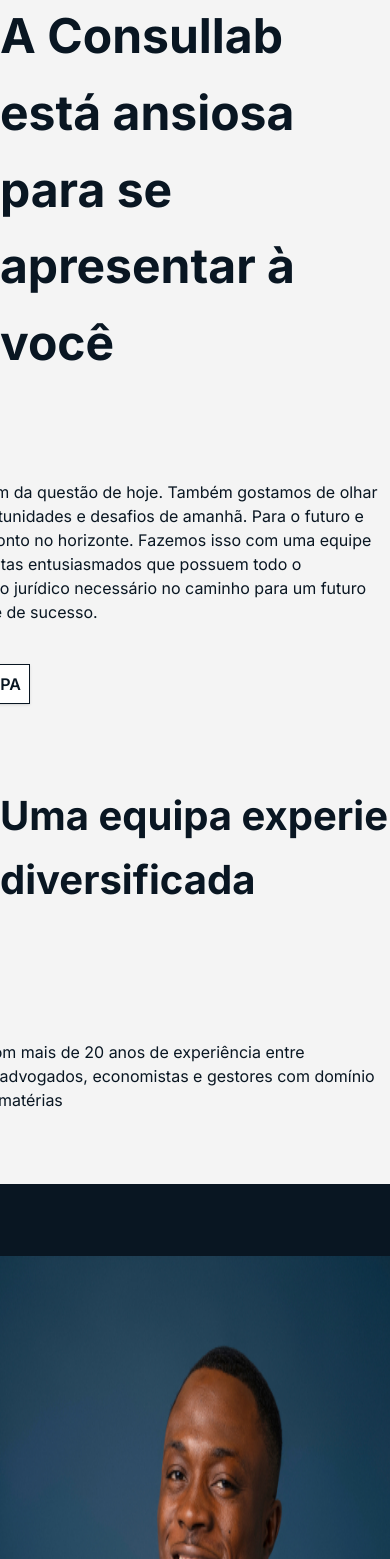
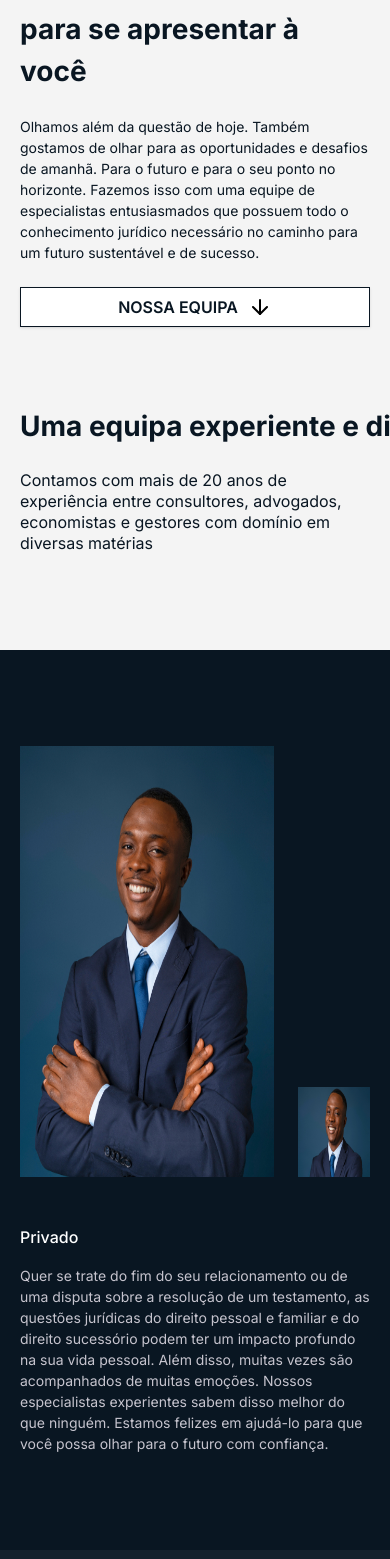
Before and after one commit to Saga-Tech-Service/consullab, a Next.js app in the folder consullab/: page /equipa in a window 390 px wide. Shown: the part 249-1808 px from the top of the page. Built offline with nearby package versions, Linux system fonts and the light colour scheme.

Commit message:
add: added team responsive page

```diff
--- a/consullab/src/app/equipa/page.tsx
+++ b/consullab/src/app/equipa/page.tsx
@@ -10,42 +10,51 @@
 const Servico = () => {
     return (
         <main className="w-full flex flex-col">
-            <section className="w-full mx-auto max-w-max-width-consullab flex flex-col">
-                <h1 className="mt-24 text-[#091622] text-5xl font-bold leading-[76.80px]">
+            <section className="containerConssulab flex flex-col">
+                <h1 className="mt-10 md:mt-24 text-[#091622] text-[28px] md:text-5xl font-bold leading-[39.20px md:leading-[76.80px]">
                     A Consullab está ansiosa <br /> para se apresentar à você
                 </h1>
-                <div className="flex flex-col  self-end mt-[98px]">
-                    <p className=" w-[488px] text-[#091622] text-base font-normal  leading-normal">
+
+                <div className="flex flex-col  md:self-end mt-6 md:mt-[98px]">
+                    <p className="w-full md:w-[488px] text-[#091622] text-sm md:text-base font-normal  leading-[21px] md:leading-normal">
                         Olhamos além da questão de hoje. Também gostamos de olhar para as
                         oportunidades e desafios de amanhã. Para o futuro e para o seu ponto
                         no horizonte. Fazemos isso com uma equipe de especialistas
                         entusiasmados que possuem todo o conhecimento jurídico necessário no
                         caminho para um futuro sustentável e de sucesso.
                     </p>
-                    <Button className="mt-10 bg-white w-32 rounded-none h-10 px-4 py-2 border border-[#091622] justify-center items-center gap-2.5 inline-flex">
-                        <div id="nossa" className=" text-[#091622] text-base font-semibold leading-normal">
+                    <Button className="mt-6 md:mt-10 bg-white w-full md:w-32 rounded-none h-10 px-4 py-2 border border-[#091622] justify-center items-center gap-2.5 inline-flex">
+                        <div
+                            id="nossa"
+                            className=" text-[#091622] text-base font-semibold leading-normal"
+                        >
                             NOSSA EQUIPA
                         </div>
                         <FiArrowUp className="w-6 h-6 relative rotate-180 text-black" />
                     </Button>
                 </div>
-                <span className="mt-20 w-[696px] text-[#091622] text-[40px] font-bold  leading-[64px]">
+
+                <h2 className="mt-20 w-[696px] text-[#091622] text-[28px] md:text-[40px] font-bold  md:leading-[64px] leading-[39.20px]">
                     Uma equipa experiente e diversificada
-                </span>
-                <p className="mt-32 self-end w-[488px] text-[#091622] text-base font-normal leading-normal">
+                </h2>
+                <p className="mt-6 md:mt-32 md:self-end md:w-[488px] text-[#091622] text-base md:text-base font-normal leading-[21px] md:leading-normal">
                     Contamos com mais de 20 anos de experiência entre consultores,
                     advogados, economistas e gestores com domínio em diversas matérias
                 </p>
             </section>
-            <section className="w-full h-[738px] bg-[#091622] py-[72px] mt-[72px] ">
-                <div className="w-full mx-auto max-w-max-width-consullab flex justify-between">
+            <section className="w-full bg-[#091622] py-[72px] mt-[72px] ">
+                <div className="containerConssulab flex justify-between gap-x-6">
                     <div className="flex gap-8 ">
-                        <Image src={TeamConsullab} alt="Equipa consullab" className="" />
-                        <div className="w-96 self-end">
-                            <div className="text-white text-base font-medium leading-normal">
+                        <Image
+                            src={TeamConsullab}
+                            alt="Equipa consullab"
+                            className="h-[431px] md:h-[594px]"
+                        />
+                        <div className="w-96 self-end hidden lg:grid">
+                            <p className="text-white text-base font-medium leading-normal">
                                 Privado
-                            </div>
-                            <span className="text-[#c6c4ce] text-base font-normal leading-normal ">
+                            </p>
+                            <p className="text-[#c6c4ce] text-sm lg:text-base font-normal leading-normal ">
                                 Quer se trate do fim do seu relacionamento ou de uma disputa
                                 sobre a resolução de um testamento, as questões jurídicas do
                                 direito pessoal e familiar e do direito sucessório podem ter um
@@ -54,47 +63,75 @@
                                 experientes sabem disso melhor do que ninguém. Estamos felizes
                                 em ajudá-lo para que você possa olhar para o futuro com
                                 confiança.
-                            </span>
+                            </p>
                         </div>
                     </div>
                     <Image
                         src={TeamShortFig}
                         alt="Equipa consullab"
-                        className="self-start"
+                        className="self-end lg:self-start h-[90px] md:h-[180px] w-[72px] md:w-[280px]"
                     />
+                </div>
+                <div className="containerConssulab lg:hidden flex flex-col gap-4 ">
+                    <p className="text-white text-base font-medium leading-normal">
+                        Privado
+                    </p>
+                    <p className="text-[#c6c4ce] text-sm lg:text-base font-normal leading-normal ">
+                        Quer se trate do fim do seu relacionamento ou de uma disputa sobre a
+                        resolução de um testamento, as questões jurídicas do direito pessoal
+                        e familiar e do direito sucessório podem ter um impacto profundo na
+                        sua vida pessoal. Além disso, muitas vezes são acompanhados de
+                        muitas emoções. Nossos especialistas experientes sabem disso melhor
+                        do que ninguém. Estamos felizes em ajudá-lo para que você possa
+                        olhar para o futuro com confiança.
+                    </p>
                 </div>
             </section>
             <section className="w-full  opacity-95 bg-[#091622]">
-                <div className="w-full mx-auto max-w-max-width-consullab my-[72px]">
-                    <span className="w-96 text-right text-white text-5xl font-bold  leading-[76.80px]  self-end">
-                        Nossa equipa
-                    </span>
-                    <div className="grid grid-cols-4 grid-flow-row gap-2 mt-[85.5px] space-y-[33px]">
-                        <CardTeam className="col-span-2" title="Advogado" src={OurTeam} >
+                <div className="containerConssulab my-[72px]">
+                    <div className="flex items-end justify-end">
+                        <h3 className="w-96 text-right text-white text-5xl font-bold  leading-[76.80px]  self-end">
+                            Nossa equipa
+                        </h3>
+                    </div>
+                    <div className="grid grid-cols-1 md:grid-cols-2 lg:grid-cols-3 xl:grid-cols-4 grid-flow-row gap-2 mt-[85.5px] gap-y-[33px] gap-x-[33px]">
+                        {/* Item ocupando 2 colunas em telas grandes, mas 1 coluna no mobile */}
+                        <CardTeam className="col-span-1 md:col-span-2 lg:col-span-2 xl:col-span-2" title="Advogado" src={OurTeam}>
                             Alexandre Francisco
                         </CardTeam>
-                        <CardTeam title="Advogado" src={OurTeam} >
+
+                        {/* Itens ocupando 1 coluna em qualquer tela */}
+                        <CardTeam className="col-span-1" title="Advogado" src={OurTeam}>
                             Alexandre Francisco
                         </CardTeam>
-                        <CardTeam title="Advogado" src={OurTeam} >
+
+                        <CardTeam className="col-span-1" title="Advogado" src={OurTeam}>
                             Alexandre Francisco
                         </CardTeam>
-                        <CardTeam title="Advogado" src={OurTeam} >
+
+                        <CardTeam className="col-span-1" title="Advogado" src={OurTeam}>
                             Alexandre Francisco
                         </CardTeam>
-                        <CardTeam className="col-span-2" title="Advogado" src={OurTeam} >
+
+                        {/* Mais itens ocupando 1 coluna no mobile e telas maiores */}
+                        <CardTeam className="col-span-1" title="Advogado" src={OurTeam}>
                             Alexandre Francisco
                         </CardTeam>
-                        <CardTeam title="Advogado" src={OurTeam} >
+
+                        <CardTeam className="col-span-1" title="Advogado" src={OurTeam}>
                             Alexandre Francisco
                         </CardTeam>
-                        <CardTeam className="col-span-2" title="Advogado" src={OurTeam} >
+
+                        {/* Itens ocupando 2 colunas no mobile, mas ajustados em 1 coluna em resoluções maiores */}
+                        <CardTeam className="col-span-1 md:col-span-2 " title="Advogado" src={OurTeam}>
                             Alexandre Francisco
                         </CardTeam>
-                        <CardTeam className="col-span-2" title="Advogado" src={OurTeam} >
+
+                        <CardTeam className="col-span-1 md:col-span-2 lg:col-span-1" title="Advogado" src={OurTeam}>
                             Alexandre Francisco
                         </CardTeam>
                     </div>
+
                 </div>
             </section>
         </main>
--- a/consullab/src/components/TopicSection.tsx
+++ b/consullab/src/components/TopicSection.tsx
@@ -119,10 +119,10 @@
 >(({ className, title, src, children, hrf = "/equipa/alexandre-francisco", ...props }, ref) => {
     return (
         <a href={hrf} className={cn('', className)}>
-            <div ref={ref} {...props} className={cn("w-[280px] h-[424px] flex-col justify-start items-start gap-4 inline-flex")}>
+            <div ref={ref} {...props} className={cn("w-full md:w-[280px] h-[424px] flex-col justify-start items-start gap-4 inline-flex")}>
                 <Image
                     src={src}
-                    className="self-stretch h-96"
+                    className="self-stretch bg-cover w-full h-auto"
                     alt="Nosso team da Consullab"
                 />
                 <div className="self-stretch justify-between items-center inline-flex">
```
